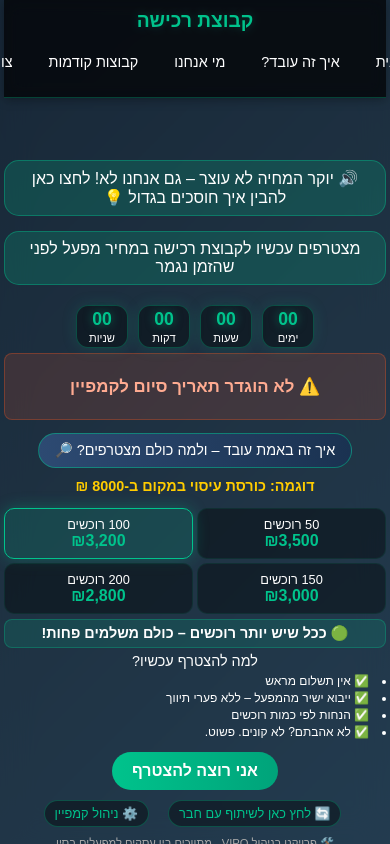
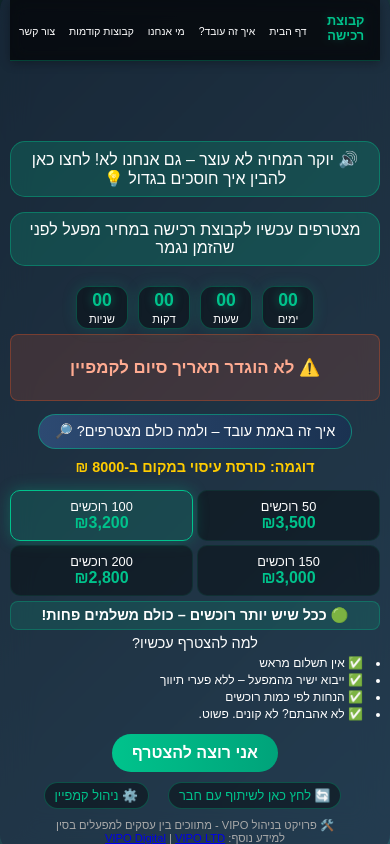
Before and after one commit to VIPOCONNECT/Group-purchase-massage-chair-2, a plain HTML site: page index.html in a window 390 px wide. Drawn offline with Linux system fonts and the light colour scheme.

Commit message:
הקטנת גודל התפריט במובייל כך שכל הכפתורים יהיו גלויים

```diff
--- a/index.html
+++ b/index.html
@@ -137,20 +137,24 @@
       }
 
       .menu-links li {
-        margin: 0 10px;
+        margin: 0 3px;
         width: auto;
       }
 
       .menu-links a {
-        font-size: 0.9rem; /* גודל פונט קטן יותר במובייל */
-        padding: 8px;
+        font-size: 0.65rem; /* גודל פונט קטן יותר במובייל */
+        padding: 4px;
         white-space: nowrap;
       }
 
       .top-navigation {
-        padding: 10px 5px;
-        flex-wrap: wrap;
+        padding: 5px 2px;
+        flex-wrap: nowrap;
         justify-content: center;
+      }
+
+      .site-title {
+        font-size: 0.8rem;
       }
 
       .site-logo {
```
